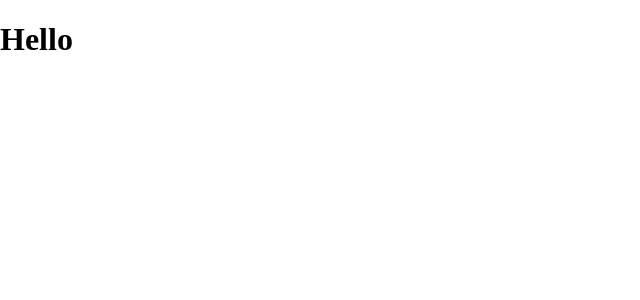
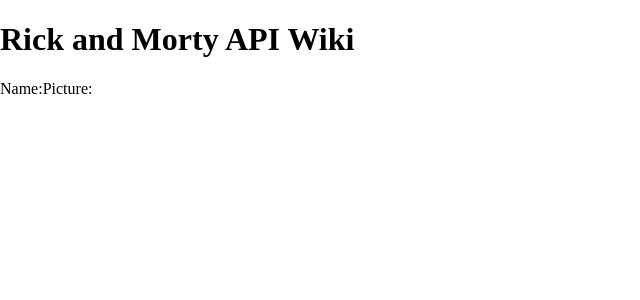
Before and after one commit to Chaosfuchs/rick-and-morty-app, a Next.js app: page / in a window 1280 px wide. Shown: the top 300 px of the page, without its empty margins (0-640 px from the left). Built offline with nearby package versions, Linux system fonts and the light colour scheme.

Commit message:
Initial feature for fetching

```diff
--- a/pages/index.js
+++ b/pages/index.js
@@ -5,10 +5,16 @@
   color: ${({ theme }) => theme.colors.primary};
 `;
 
+
+
 export default function Home() {
   return (
     <>
-      <h1>Hello</h1>
+      <h1>Rick and Morty API Wiki</h1>
+      <div>
+        <span>Name:</span>
+        <span>Picture:</span>
+      </div>
     </>
   );
 }
```
